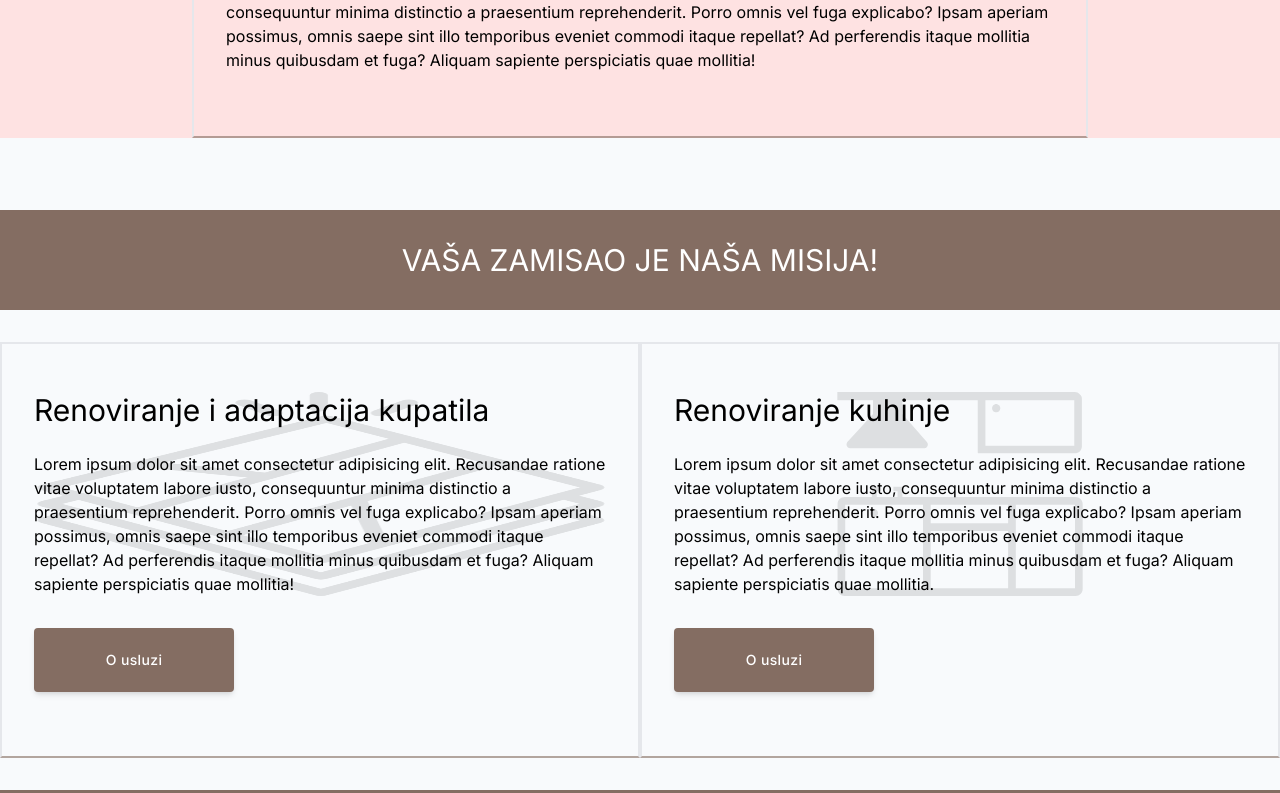
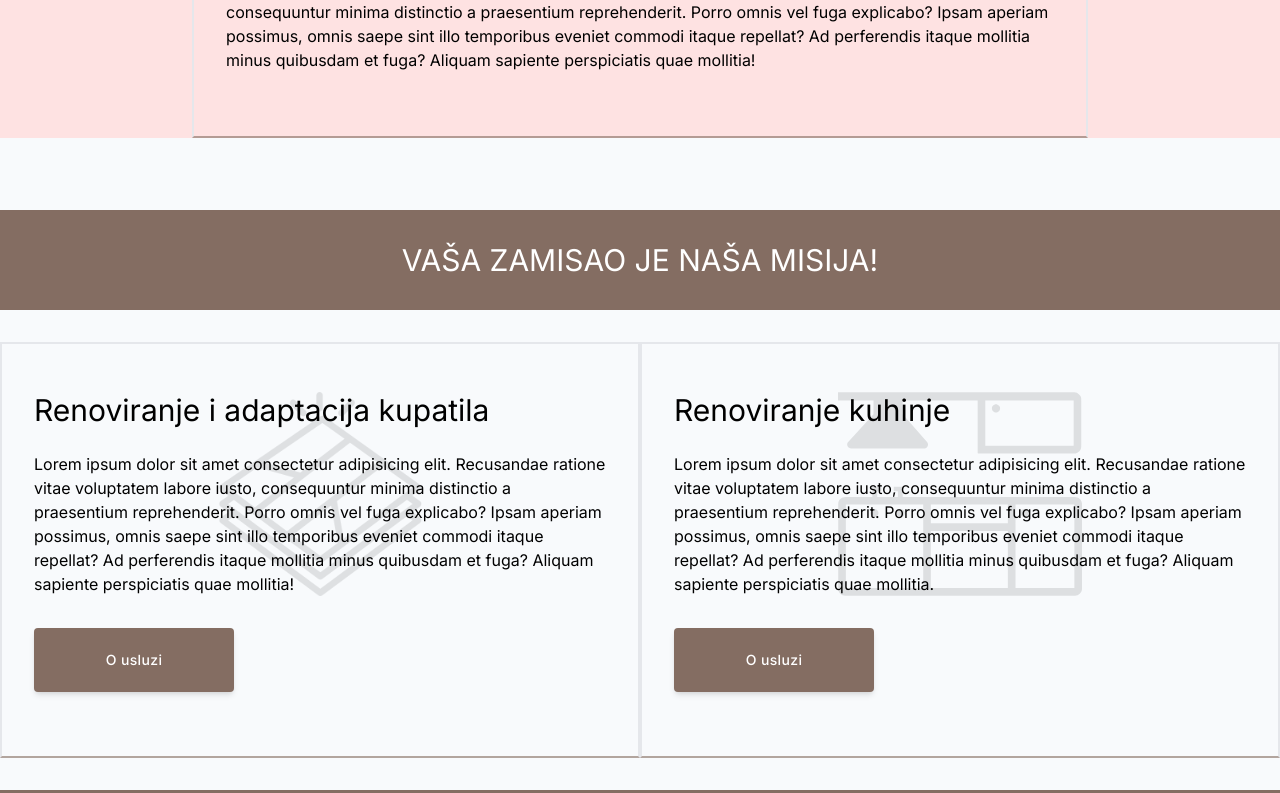
Before and after one commit to cehicm/ma-si-hausmajstor, a Next.js app: page /usluge in a window 1280 px wide. Shown: the part 1540-2333 px from the top of the page. Built offline with nearby package versions, Linux system fonts and the light colour scheme.

Commit message:
Update Service component image styles

```diff
--- a/src/components/Service.js
+++ b/src/components/Service.js
@@ -9,7 +9,7 @@ export default function Service({ title, text, url, icon }) {
 			<Link href={url} className="relative">
 				<Image
 					src={icon}
-					className="w-full h-full absolute opacity-10"
+					className="w-full h-full absolute opacity-10 object-contain"
 					alt={title}
 				/>
 
```
